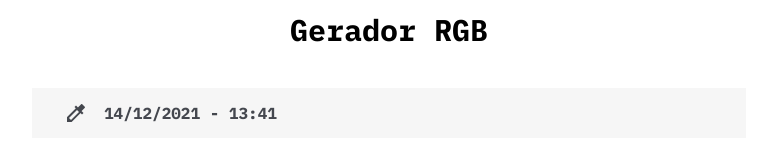
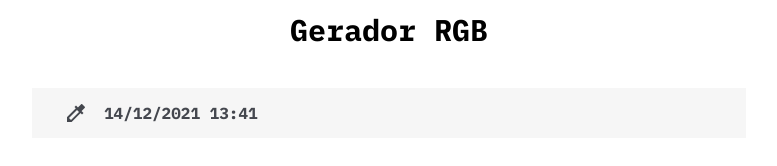
Before and after one commit to Gabriel200395/rgba-generator, a React (Create React App) app: page / in a window 1280 px wide. Shown: the top 166 px of the page, without its empty margins (251-1028 px from the left). Built offline with nearby package versions, Linux system fonts and the light colour scheme.

Commit message:
arrumando datas

```diff
--- a/package.json
+++ b/package.json
@@ -10,6 +10,7 @@
     "@types/node": "^12.0.0",
     "@types/react": "^17.0.0",
     "@types/react-dom": "^17.0.0",
+    "date-fns": "^2.29.3",
     "react": "^17.0.2",
     "react-dom": "^17.0.2",
     "react-scripts": "4.0.3",
--- a/src/Pages/Home/index.tsx
+++ b/src/Pages/Home/index.tsx
@@ -1,6 +1,7 @@
-import "./style.css";
 import { ChangeEvent, useEffect, useState } from "react";
 import Input from "../../Components/Input/Input";
+import { hours, minutes, dataFormat } from "../../helpers/functions_data";
+import "./style.css";
 
 type CorProps = {
   rosa: number;
@@ -20,49 +21,14 @@ const Home: React.FC = () => {
   const handleChange = (event: ChangeEvent<HTMLInputElement>) =>
     setCores({ ...cores, [event.target.name]: event.target.value });
 
-  const monName:string[] = [
-    "01",
-    "02",
-    "03",
-    "04",
-    "05",
-    "06",
-    "07",
-    "08",
-    "09",
-    "10",
-    "11",
-    "12",
-  ];
-
-  const data = new Date();
-
-  const horas =
-    data.getHours() >= 0 && data.getHours() <= 9
-      ? "0" + data.getHours()
-      : data.getHours();
-
-      const minutos =
-    data.getMinutes() >= 0 && data.getMinutes() <= 9
-      ? "0" + data.getMinutes()
-      : data.getMinutes();
-
-  const dia = data.getDate() <= 9  ?  "0" + data.getDate() : data.getDate() ;
-  const ano = data.getFullYear();
-  const mes = monName[data.getMonth()];
-
   useEffect(() => {
-    if (horas < 18) {
+    if (hours < 18) {
       setTema(false);
     }
-    if (horas >= 18 && minutos >= 0) {
+    if (hours >= 18 && minutes >= 0) {
       setTema(true);
     }
-  }, [horas, minutos]);
-
-
-
-
+  }, [hours, minutes]);
 
   return (
     <div
@@ -72,9 +38,7 @@ const Home: React.FC = () => {
       <h2>Gerador RGB</h2>
       <div className="container-data">
         <div className="icon-lapis" />
-        <p>
-          {dia}/{mes}/{ano} - {horas}:{minutos}
-        </p>
+        <p>{dataFormat}</p>
       </div>
       <div className="container-rgba">
         <div className="grid-input">
--- /dev/null
+++ b/src/helpers/functions_data.ts
@@ -0,0 +1,11 @@
+import { format } from "date-fns";
+
+const data = new Date();
+
+let dataFormat = format(new Date(), "dd/MM/yyyy HH:mm");
+
+const hours = data.getHours();
+
+const minutes = data.getMinutes();
+
+export { hours, minutes, dataFormat };
```
Also changed, not shown: 1 other file (tests, documents, lock files or other folders).
